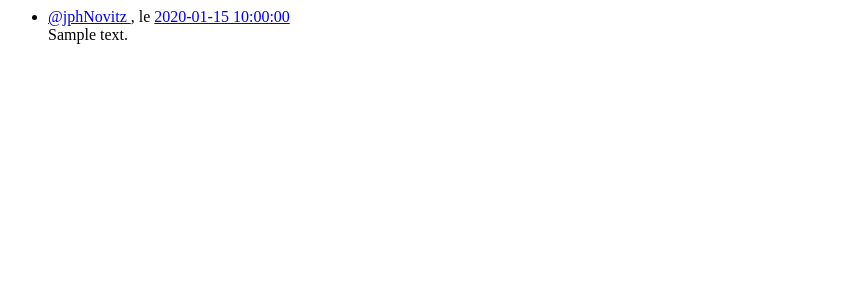
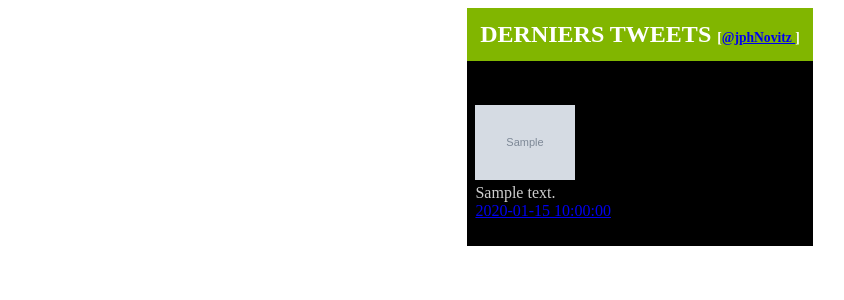
Before and after one commit to jphNovitz/demo-http-client, a Symfony app: template templates/index.html.twig in a window 1280 px wide. Shown: the top 300 px of the page, without its empty margins (0-844 px from the left). Run offline with Twig, Linux system fonts and the light colour scheme; the template is opened without the code that fills it: most values are stand-ins (such as "Sample title", 1, 10 or a date in 2020); grey boxes marked "Sample" are stand-in pictures; some libraries are stand-ins or nearby versions.

Commit message:
first display

```diff
--- /dev/null
+++ b/public/css/style.css
@@ -0,0 +1,34 @@
+.container{
+    display: flex;
+    justify-content: center;
+}
+
+.tweeter{
+    background-color: #000000;
+    color: #cecece;
+}
+
+.tweeter .title{
+    background-color: #81B600;
+    color: #ffffff;
+    margin-top: 0;
+    padding: .8rem;
+    text-transform: uppercase;
+}
+.tweeter .title .link{
+    font-size: .85rem;
+    text-transform: none;
+}
+
+.tweeter .tweet{
+    padding: .5rem;
+    margin: .18rem auto;
+    transition: font-weight 2s;
+}
+.tweeter .tweet:hover{
+    border-bottom: solid 1px #81B600;
+}
+
+.tweeter .tweet img{
+    width: 100px;
+}
--- a/templates/base.html.twig
+++ b/templates/base.html.twig
@@ -1,13 +1,17 @@
 <!DOCTYPE html>
-<html>
+<html lang="en">
 <head>
     <meta charset="UTF-8">
     <title>{% block title %}Welcome!{% endblock %}</title>
-        {% block stylesheets %}{% endblock %}
+    {% block stylesheets %}
+        <link rel="stylesheet" href="/css/style.css">
+    {% endblock %}
 
     {% block javascripts %}{% endblock %}
 </head>
 <body>
+<div class="container">
     {% block body %}{% endblock %}
+</div>
 </body>
 </html>
--- a/templates/index.html.twig
+++ b/templates/index.html.twig
@@ -1,14 +1,30 @@
-<div class="footer_tweet">
-    {% if tweets is not null %}
-        <ul>
+{% extends 'base.html.twig' %}
+
+{% block body %}
+    <article class="tweeter">
+        {% if tweets is not null %}
+            <h2 class="title">Derniers tweets
+                <span class="link">
+                    [<a href="https://twitter.com/jphNovitz" target="_blank">@jphNovitz </a>]
+                </span>
+            </h2>
             {% for tweet in tweets %}
-                <li>
-                    <a href="https://twitter.com/jphNovitz" target="_blank">@jphNovitz </a>, le <a href="{{ tweet.link }}" target="_blank"> {{ tweet.date }}</a>
-                    <br />{{ tweet.text|nl2br }}
-                </li>
+                <div class="tweet">
+                    <p>
+                        {% if tweet.image is defined and tweet.image is not empty %}
+                            <img src="{{ tweet.image }}" alt="jphNovitz image tweeter"/> <br />
+                        {% endif %}
+                        {{ tweet.text|nl2br }}
+                        <br/>
+                        <a href="{{ tweet.link }}"
+                           target="_blank">
+                            {{ tweet.date }}
+                        </a>
+                    </p>
+                </div>
             {% endfor %}
-        </ul>
-    {% else %}
-        <p>Probleme de réseau, aucun tweet à afficher</p>
-    {% endif %}
-</div>
+        {% else %}
+            <p>Probleme de réseau, aucun tweet à afficher</p>
+        {% endif %}
+    </article>
+{% endblock %}
```
Also changed, not shown: src/Service/TwitterPresenter.php (+7 -0 lines). Lines whose indentation alone changed are shown as unchanged.
